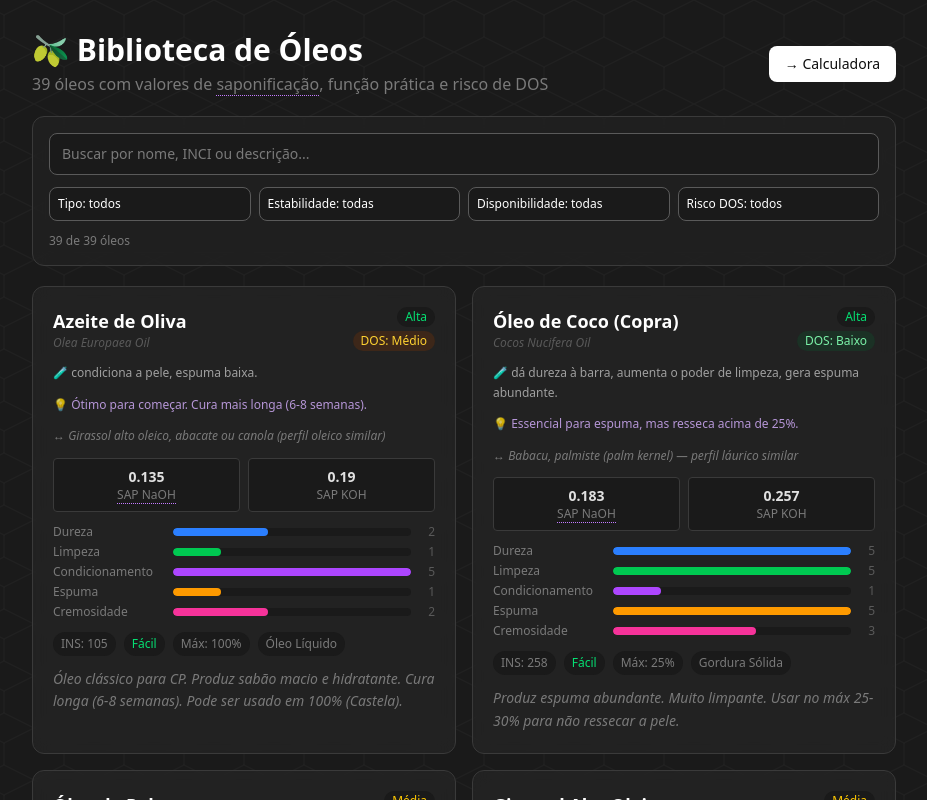
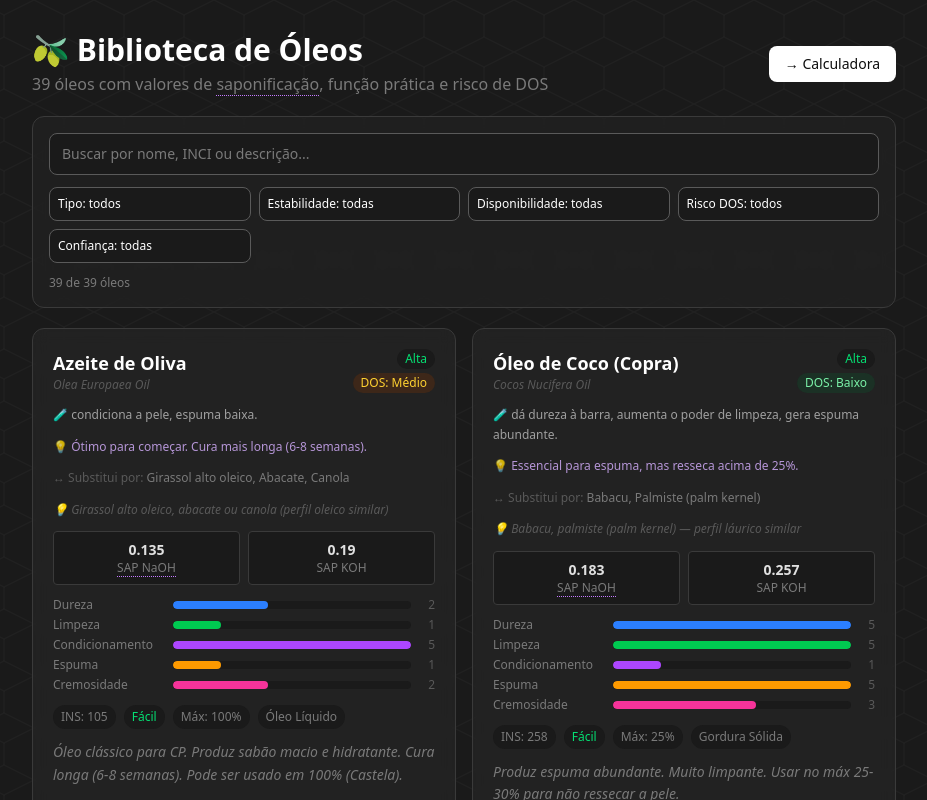
Before and after one commit to PedroAkaki/moonrock-saboaria, a Next.js app: page /oleos in a window 1280 px wide. Shown: the top 800 px of the page, without its empty margins (176-1103 px from the left). Built offline with nearby package versions, Linux system fonts and the light colour scheme.

Commit message:
feat: confidenceLevel + substitutions[] — Biblioteca de Oleos

```diff
--- a/app/oleos/page.tsx
+++ b/app/oleos/page.tsx
@@ -33,16 +33,23 @@ const DOS_LABELS: Record<string, { label: string; color: string }> = {
   alto: { label: "Alto", color: "text-red-300 bg-red-900/30 border-red-700" },
 };
 
-type FilterKey = "type" | "stability" | "availability" | "dosRisk";
+const CONFIDENCE_LABELS: Record<string, string> = {
+  liberado: "Liberado",
+  alerta: "Alerta",
+  bloqueado: "Bloqueado",
+};
+
+type FilterKey = "type" | "stability" | "availability" | "dosRisk" | "confidence";
 
 export default function OleosPage() {
   const oils = oilsData.oils as (typeof oilsData.oils[0] & {
     dosRisk?: string; formulaRole?: string; substitutionNotes?: string;
-    beginnerNote?: string; recommendedUse?: string;
+    beginnerNote?: string; recommendedUse?: string; confidenceLevel?: string;
+    substitutions?: string[];
   })[];
   const [search, setSearch] = useState("");
   const [filters, setFilters] = useState<Record<FilterKey, string>>({
-    type: "", stability: "", availability: "", dosRisk: "",
+    type: "", stability: "", availability: "", dosRisk: "", confidence: "",
   });
 
   const unique = <T,>(arr: T[]): T[] => [...new Set(arr)];
@@ -55,6 +62,7 @@ export default function OleosPage() {
     (a, b) => ["alta", "media", "dificil", "muito-baixa"].indexOf(a) - ["alta", "media", "dificil", "muito-baixa"].indexOf(b)
   );
   const dosOptions = unique(oils.map((o) => o.dosRisk ?? "")).filter(Boolean).sort();
+  const confOptions = unique(oils.map((o) => o.confidenceLevel ?? "")).filter(Boolean).sort();
 
   const filtered = useMemo(() => {
     return oils.filter((o) => {
@@ -72,6 +80,7 @@ export default function OleosPage() {
       if (filters.stability && o.stability !== filters.stability) return false;
       if (filters.availability && o.availability !== filters.availability) return false;
       if (filters.dosRisk && (o.dosRisk ?? "") !== filters.dosRisk) return false;
+      if (filters.confidence && (o.confidenceLevel ?? "") !== filters.confidence) return false;
       return true;
     });
   }, [search, filters, oils]);
@@ -82,7 +91,7 @@ export default function OleosPage() {
 
   const clearAll = () => {
     setSearch("");
-    setFilters({ type: "", stability: "", availability: "", dosRisk: "" });
+    setFilters({ type: "", stability: "", availability: "", dosRisk: "", confidence: "" });
   };
 
   const activeFilters = Object.values(filters).filter(Boolean).length + (search ? 1 : 0);
@@ -142,6 +151,13 @@ export default function OleosPage() {
             <option value="">Risco DOS: todos</option>
             {dosOptions.map((d) => (<option key={d} value={d}>{DOS_LABELS[d]?.label ?? d}</option>))}
           </select>
+
+          {/* Confiança */}
+          <select value={filters.confidence} onChange={(e) => setFilter("confidence", e.target.value)}
+            className="bg-moon-800 border border-moon-500 rounded-lg px-2 py-2 text-xs text-white appearance-none">
+            <option value="">Confiança: todas</option>
+            {confOptions.map((c) => (<option key={c} value={c}>{CONFIDENCE_LABELS[c] ?? c}</option>))}
+          </select>
         </div>
 
         {/* Clear + count */}
@@ -173,6 +189,16 @@ export default function OleosPage() {
                   <p className="text-xs text-moon-500 italic truncate">{oil.inci}</p>
                 </div>
                 <div className="flex flex-col items-end gap-1 shrink-0 ml-2">
+                  {/* Confidence badge */}
+                  {oil.confidenceLevel && oil.confidenceLevel !== "liberado" && (
+                    <span className={`text-xs font-medium px-2 py-0.5 rounded-full ${
+                      oil.confidenceLevel === "alerta"
+                        ? "bg-amber-900/40 text-amber-300 border border-amber-700"
+                        : "bg-red-900/40 text-red-300 border border-red-700"
+                    }`}>
+                      {CONFIDENCE_LABELS[oil.confidenceLevel]}
+                    </span>
+                  )}
                   <span className={`text-xs font-medium px-2 py-0.5 rounded-full ${stabilityColor} bg-moon-800`}>
                     {STABILITY_NAMES[oil.stability] ?? oil.stability}
                   </span>
@@ -191,8 +217,14 @@ export default function OleosPage() {
               )}
 
               {/* Substitutions */}
+              {oil.substitutions && oil.substitutions.length > 0 && (
+                <div className="text-xs text-moon-400 leading-relaxed">
+                  <span className="text-moon-500">↔ Substitui por: </span>
+                  {oil.substitutions.join(", ")}
+                </div>
+              )}
               {oil.substitutionNotes && (
-                <p className="text-xs text-moon-400 italic leading-relaxed">↔ {oil.substitutionNotes}</p>
+                <p className="text-xs text-moon-500 italic leading-relaxed">💡 {oil.substitutionNotes}</p>
               )}
 
               {/* SAP grid */}
--- a/data/oils.json
+++ b/data/oils.json
@@ -30,7 +30,13 @@
       "formulaRole": "condiciona a pele, espuma baixa.",
       "substitutionNotes": "Girassol alto oleico, abacate ou canola (perfil oleico similar)",
       "beginnerNote": "Ótimo para começar. Cura mais longa (6-8 semanas).",
-      "recommendedUse": "Base para sabonetes hidratantes e Castela"
+      "recommendedUse": "Base para sabonetes hidratantes e Castela",
+      "confidenceLevel": "liberado",
+      "substitutions": [
+        "Girassol alto oleico",
+        "Abacate",
+        "Canola"
+      ]
     },
     {
       "id": "coco",
@@ -60,7 +66,12 @@
       "formulaRole": "dá dureza à barra, aumenta o poder de limpeza, gera espuma abundante.",
       "substitutionNotes": "Babacu, palmiste (palm kernel) — perfil láurico similar",
       "beginnerNote": "Essencial para espuma, mas resseca acima de 25%.",
-      "recommendedUse": "Espuma e limpeza em sabonetes corporais"
+      "recommendedUse": "Espuma e limpeza em sabonetes corporais",
+      "confidenceLevel": "liberado",
+      "substitutions": [
+        "Babacu",
+        "Palmiste (palm kernel)"
+      ]
     },
     {
       "id": "palma",
@@ -91,7 +102,14 @@
       "formulaRole": "dá dureza à barra, dá cremosidade à espuma.",
       "substitutionNotes": "Sebo, banha, babacu ou murumuru (perfil palmítico/esteárico)",
       "beginnerNote": "Polêmica ambiental — preferir certificada RSPO.",
-      "recommendedUse": "Dureza e cremosidade em barras"
+      "recommendedUse": "Dureza e cremosidade em barras",
+      "confidenceLevel": "liberado",
+      "substitutions": [
+        "Sebo",
+        "Banha",
+        "Babacu",
+        "Murumuru"
+      ]
     },
     {
       "id": "girassol-alto-oleico",
@@ -121,7 +139,12 @@
       "formulaRole": "deixa o sabão macio, condiciona a pele.",
       "substitutionNotes": "Azeite ou canola",
       "beginnerNote": "",
-      "recommendedUse": "Formulação geral em saboaria"
+      "recommendedUse": "Formulação geral em saboaria",
+      "confidenceLevel": "liberado",
+      "substitutions": [
+        "Azeite",
+        "Canola"
+      ]
     },
     {
       "id": "karite",
@@ -152,7 +175,12 @@
       "formulaRole": "condiciona a pele, dá cremosidade à espuma.",
       "substitutionNotes": "Cacau ou cupuaçu (manteigas emolientes com perfil esteárico/oleico)",
       "beginnerNote": "Emoliente excelente. Derreter antes de misturar.",
-      "recommendedUse": "Peles sensíveis e receitas superhidratantes"
+      "recommendedUse": "Peles sensíveis e receitas superhidratantes",
+      "confidenceLevel": "liberado",
+      "substitutions": [
+        "Cacau",
+        "Cupuaçu"
+      ]
     },
     {
       "id": "cacau",
@@ -183,7 +211,12 @@
       "formulaRole": "dá dureza à barra, condiciona a pele, dá cremosidade à espuma.",
       "substitutionNotes": "Karité ou cupuaçu",
       "beginnerNote": "Dá dureza. Não passar de 15% ou deixa o sabão quebradiço.",
-      "recommendedUse": "Barras duras com toque de chocolate"
+      "recommendedUse": "Barras duras com toque de chocolate",
+      "confidenceLevel": "liberado",
+      "substitutions": [
+        "Karité",
+        "Cupuaçu"
+      ]
     },
     {
       "id": "mamona",
@@ -213,7 +246,9 @@
       "formulaRole": "deixa o sabão macio, condiciona a pele, gera espuma abundante, dá cremosidade à espuma.",
       "substitutionNotes": "Não há substituto direto — único óleo com ácido ricinoleico",
       "beginnerNote": "Acelera o traço. Adicionar por último na receita.",
-      "recommendedUse": "Espuma cremosa e condicionamento"
+      "recommendedUse": "Espuma cremosa e condicionamento",
+      "confidenceLevel": "liberado",
+      "substitutions": []
     },
     {
       "id": "soja",
@@ -243,7 +278,13 @@
       "formulaRole": "deixa o sabão macio, espuma baixa.",
       "substitutionNotes": "Canola, girassol regular ou milho (perfil linoleico, mesmo cuidado com DOS)",
       "beginnerNote": "Barato, mas risco alto de DOS. Usar com antioxidante.",
-      "recommendedUse": "Formulação geral em saboaria"
+      "recommendedUse": "Formulação geral em saboaria",
+      "confidenceLevel": "liberado",
+      "substitutions": [
+        "Canola",
+        "Girassol regular",
+        "Milho"
+      ]
     },
     {
       "id": "girassol-regular",
@@ -273,7 +314,12 @@
       "formulaRole": "deixa o sabão macio, espuma baixa.",
       "substitutionNotes": "Soja ou milho — todos têm risco de DOS",
       "beginnerNote": "",
-      "recommendedUse": "Formulação geral em saboaria"
+      "recommendedUse": "Formulação geral em saboaria",
+      "confidenceLevel": "liberado",
+      "substitutions": [
+        "Soja",
+        "Milho"
+      ]
     },
     {
       "id": "milho",
@@ -303,7 +349,12 @@
       "formulaRole": "deixa o sabão macio, espuma baixa.",
       "substitutionNotes": "Soja ou girassol regular",
       "beginnerNote": "",
-      "recommendedUse": "Formulação geral em saboaria"
+      "recommendedUse": "Formulação geral em saboaria",
+      "confidenceLevel": "liberado",
+      "substitutions": [
+        "Soja",
+        "Girassol regular"
+      ]
     },
     {
       "id": "canola",
@@ -334,7 +385,12 @@
       "formulaRole": "deixa o sabão macio, condiciona a pele.",
       "substitutionNotes": "Girassol alto oleico ou azeite",
       "beginnerNote": "",
-      "recommendedUse": "Formulação geral em saboaria"
+      "recommendedUse": "Formulação geral em saboaria",
+      "confidenceLevel": "liberado",
+      "substitutions": [
+        "Girassol alto oleico",
+        "Azeite"
+      ]
     },
     {
       "id": "linhaca",
@@ -364,7 +420,9 @@
       "formulaRole": "deixa o sabão macio, espuma baixa.",
       "substitutionNotes": "Não há substituto — usar no máximo 5% com antioxidantes",
       "beginnerNote": "Muito instável. Nunca usar acima de 5%.",
-      "recommendedUse": "Formulação geral em saboaria"
+      "recommendedUse": "Formulação geral em saboaria",
+      "confidenceLevel": "liberado",
+      "substitutions": []
     },
     {
       "id": "gergelim",
@@ -395,7 +453,12 @@
       "formulaRole": "deixa o sabão macio, condiciona a pele.",
       "substitutionNotes": "Amêndoas doces ou abacate",
       "beginnerNote": "",
-      "recommendedUse": "Formulação geral em saboaria"
+      "recommendedUse": "Formulação geral em saboaria",
+      "confidenceLevel": "liberado",
+      "substitutions": [
+        "Amêndoas doces",
+        "Abacate"
+      ]
     },
     {
       "id": "amendoas",
@@ -426,7 +489,12 @@
       "formulaRole": "condiciona a pele.",
       "substitutionNotes": "Gergelim ou abacate",
       "beginnerNote": "",
-      "recommendedUse": "Formulação geral em saboaria"
+      "recommendedUse": "Formulação geral em saboaria",
+      "confidenceLevel": "liberado",
+      "substitutions": [
+        "Gergelim",
+        "Abacate"
+      ]
     },
     {
       "id": "abacate",
@@ -457,7 +525,12 @@
       "formulaRole": "condiciona a pele.",
       "substitutionNotes": "Amêndoas doces ou azeite",
       "beginnerNote": "",
-      "recommendedUse": "Formulação geral em saboaria"
+      "recommendedUse": "Formulação geral em saboaria",
+      "confidenceLevel": "liberado",
+      "substitutions": [
+        "Amêndoas doces",
+        "Azeite"
+      ]
     },
     {
       "id": "jojoba",
@@ -485,7 +558,9 @@
       "formulaRole": "deixa o sabão macio, condiciona a pele, espuma baixa.",
       "substitutionNotes": "Não há substituto direto — usar como aditivo, não óleo base",
       "beginnerNote": "Não saponifica de fato (é cera). Usar como aditivo pós-traço.",
-      "recommendedUse": "Formulação geral em saboaria"
+      "recommendedUse": "Formulação geral em saboaria",
+      "confidenceLevel": "liberado",
+      "substitutions": []
     },
     {
       "id": "babassu",
@@ -515,7 +590,12 @@
       "formulaRole": "dá dureza à barra, aumenta o poder de limpeza, gera espuma abundante, dá cremosidade à espuma.",
       "substitutionNotes": "Consultar biblioteca para alternativas",
       "beginnerNote": "",
-      "recommendedUse": "Formulação geral em saboaria"
+      "recommendedUse": "Formulação geral em saboaria",
+      "confidenceLevel": "liberado",
+      "substitutions": [
+        "Coco",
+        "Palmiste"
+      ]
     },
     {
       "id": "buriti",
@@ -545,7 +625,9 @@
       "formulaRole": "condiciona a pele.",
       "substitutionNotes": "Consultar biblioteca para alternativas",
       "beginnerNote": "",
-      "recommendedUse": "Formulação geral em saboaria"
+      "recommendedUse": "Formulação geral em saboaria",
+      "confidenceLevel": "liberado",
+      "substitutions": []
     },
     {
       "id": "ucuuba",
@@ -575,7 +657,9 @@
       "formulaRole": "dá dureza à barra.",
       "substitutionNotes": "Consultar biblioteca para alternativas",
       "beginnerNote": "",
-      "recommendedUse": "Formulação geral em saboaria"
+      "recommendedUse": "Formulação geral em saboaria",
+      "confidenceLevel": "liberado",
+      "substitutions": []
     },
     {
       "id": "andiroba",
@@ -606,7 +690,9 @@
       "formulaRole": "condiciona a pele.",
       "substitutionNotes": "Consultar biblioteca para alternativas",
       "beginnerNote": "",
-      "recommendedUse": "Formulação geral em saboaria"
+      "recommendedUse": "Formulação geral em saboaria",
+      "confidenceLevel": "alerta",
+      "substitutions": []
     },
     {
       "id": "copaiba",
@@ -634,7 +720,9 @@
       "formulaRole": "condiciona a pele, espuma baixa.",
       "substitutionNotes": "Consultar biblioteca para alternativas",
       "beginnerNote": "",
-      "recommendedUse": "Formulação geral em saboaria"
+      "recommendedUse": "Formulação geral em saboaria",
+      "confidenceLevel": "alerta",
+      "substitutions": []
     },
     {
       "id": "pracaxi",
@@ -664,7 +752,9 @@
       "formulaRole": "condiciona a pele.",
       "substitutionNotes": "Consultar biblioteca para alternativas",
       "beginnerNote": "",
-      "recommendedUse": "Formulação geral em saboaria"
+      "recommendedUse": "Formulação geral em saboaria",
+      "confidenceLevel": "alerta",
+      "substitutions": []
     },
     {
       "id": "tucuma",
@@ -694,7 +784,12 @@
       "formulaRole": "dá dureza à barra, dá cremosidade à espuma.",
       "substitutionNotes": "Consultar biblioteca para alternativas",
       "beginnerNote": "",
-      "recommendedUse": "Formulação geral em saboaria"
+      "recommendedUse": "Formulação geral em saboaria",
+      "confidenceLevel": "liberado",
+      "substitutions": [
+        "Murumuru",
+        "Cupuaçu"
+      ]
     },
     {
       "id": "murumuru",
@@ -724,7 +819,12 @@
       "formulaRole": "condiciona a pele.",
       "substitutionNotes": "Consultar biblioteca para alternativas",
       "beginnerNote": "",
-      "recommendedUse": "Formulação geral em saboaria"
+      "recommendedUse": "Formulação geral em saboaria",
+      "confidenceLevel": "liberado",
+      "substitutions": [
+        "Tucuma",
+        "Cupuaçu"
+      ]
     },
     {
       "id": "cupuacu",
@@ -754,7 +854,12 @@
       "formulaRole": "condiciona a pele, dá cremosidade à espuma.",
       "substitutionNotes": "Consultar biblioteca para alternativas",
       "beginnerNote": "",
-      "recommendedUse": "Formulação geral em saboaria"
+      "recommendedUse": "Formulação geral em saboaria",
+      "confidenceLevel": "liberado",
+      "substitutions": [
+        "Karité",
+        "Cacau"
+      ]
     },
     {
       "id": "manga",
@@ -784,7 +889,12 @@
       "formulaRole": "condiciona a pele, dá cremosidade à espuma.",
       "substitutionNotes": "Consultar biblioteca para alternativas",
       "beginnerNote": "",
-      "recommendedUse": "Formulação geral em saboaria"
+      "recommendedUse": "Formulação geral em saboaria",
+      "confidenceLevel": "liberado",
+      "substitutions": [
+        "Karité",
+        "Cupuaçu"
+      ]
     },
     {
       "id": "pataua",
@@ -814,7 +924,9 @@
       "formulaRole": "condiciona a pele.",
       "substitutionNotes": "Consultar biblioteca para alternativas",
       "beginnerNote": "",
-      "recommendedUse": "Formulação geral em saboaria"
+      "recommendedUse": "Formulação geral em saboaria",
+      "confidenceLevel": "alerta",
+      "substitutions": []
     },
     {
       "id": "sebo",
@@ -845,7 +957,12 @@
       "formulaRole": "dá dureza à barra.",
       "substitutionNotes": "Consultar biblioteca para alternativas",
       "beginnerNote": "",
-      "recommendedUse": "Formulação geral em saboaria"
+      "recommendedUse": "Formulação geral em saboaria",
+      "confidenceLevel": "liberado",
+      "substitutions": [
+        "Banha",
+        "Palma"
+      ]
     },
     {
       "id": "banha",
@@ -876,7 +993,12 @@
       "formulaRole": "dá dureza à barra, condiciona a pele.",
       "substitutionNotes": "Consultar biblioteca para alternativas",
       "beginnerNote": "",
-      "recommendedUse": "Formulação geral em saboaria"
+      "recommendedUse": "Formulação geral em saboaria",
+      "confidenceLevel": "liberado",
+      "substitutions": [
+        "Sebo",
+        "Palma"
+      ]
     },
     {
       "id": "dende",
@@ -907,7 +1029,11 @@
       "formulaRole": "dá dureza à barra.",
       "substitutionNotes": "Consultar biblioteca para alternativas",
       "beginnerNote": "",
-      "recommendedUse": "Formulação geral em saboaria"
+      "recommendedUse": "Formulação geral em saboaria",
+      "confidenceLevel": "liberado",
+      "substitutions": [
+        "Palma (perfil similar)"
+      ]
     },
     {
       "id": "argan",
@@ -938,7 +1064,9 @@
       "formulaRole": "deixa o sabão macio, condiciona a pele.",
       "substitutionNotes": "Consultar biblioteca para alternativas",
       "beginnerNote": "",
-      "recommendedUse": "Formulação geral em saboaria"
+      "recommendedUse": "Formulação geral em saboaria",
+      "confidenceLevel": "liberado",
+      "substitutions": []
     },
     {
       "id": "rosa-mosqueta",
@@ -968,7 +1096,9 @@
       "formulaRole": "deixa o sabão macio, condiciona a pele, espuma baixa.",
       "substitutionNotes": "Consultar biblioteca para alternativas",
       "beginnerNote": "",
-      "recommendedUse": "Formulação geral em saboaria"
+      "recommendedUse": "Formulação geral em saboaria",
+      "confidenceLevel": "liberado",
+      "substitutions": []
     },
     {
       "id": "semente-uva",
@@ -998,7 +1128,12 @@
       "formulaRole": "deixa o sabão macio, espuma baixa.",
       "substitutionNotes": "Consultar biblioteca para alternativas",
       "beginnerNote": "",
-      "recommendedUse": "Formulação geral em saboaria"
+      "recommendedUse": "Formulação geral em saboaria",
+      "confidenceLevel": "liberado",
+      "substitutions": [
+        "Girassol regular",
+        "Soja"
+      ]
     },
     {
       "id": "maracuja",
@@ -1028,7 +1163,9 @@
       "formulaRole": "deixa o sabão macio, espuma baixa.",
       "substitutionNotes": "Consultar biblioteca para alternativas",
       "beginnerNote": "",
-      "recommendedUse": "Formulação geral em saboaria"
+      "recommendedUse": "Formulação geral em saboaria",
+      "confidenceLevel": "liberado",
+      "substitutions": []
     },
     {
       "id": "castanha-para",
@@ -1059,7 +1196,12 @@
       "formulaRole": "condiciona a pele.",
       "substitutionNotes": "Consultar biblioteca para alternativas",
       "beginnerNote": "",
-      "recommendedUse": "Formulação geral em saboaria"
+      "recommendedUse": "Formulação geral em saboaria",
+      "confidenceLevel": "liberado",
+      "substitutions": [
+        "Cacau",
+        "Karité"
+      ]
     },
     {
       "id": "neem",
@@ -1087,7 +1229,9 @@
       "formulaRole": "condiciona a pele.",
       "substitutionNotes": "Consultar biblioteca para alternativas",
       "beginnerNote": "",
-      "recommendedUse": "Formulação geral em saboaria"
+      "recommendedUse": "Formulação geral em saboaria",
+      "confidenceLevel": "liberado",
+      "substitutions": []
     },
     {
       "id": "canhamo",
@@ -1117,7 +1261,11 @@
       "formulaRole": "deixa o sabão macio, condiciona a pele, espuma baixa.",
       "substitutionNotes": "Consultar biblioteca para alternativas",
       "beginnerNote": "",
-      "recommendedUse": "Formulação geral em saboaria"
+      "recommendedUse": "Formulação geral em saboaria",
+      "confidenceLevel": "liberado",
+      "substitutions": [
+        "Linhaça (perfil similar, mesma instabilidade)"
+      ]
     },
     {
       "id": "pequi",
@@ -1147,7 +1295,9 @@
       "formulaRole": "condiciona a pele.",
       "substitutionNotes": "Consultar biblioteca para alternativas",
       "beginnerNote": "",
-      "recommendedUse": "Formulação geral em saboaria"
+      "recommendedUse": "Formulação geral em saboaria",
+      "confidenceLevel": "liberado",
+      "substitutions": []
     },
     {
       "id": "palmiste",
@@ -1175,7 +1325,12 @@
       "formulaRole": "dá dureza à barra, aumenta o poder de limpeza, gera espuma abundante.",
       "substitutionNotes": "Consultar biblioteca para alternativas",
       "beginnerNote": "",
-      "recommendedUse": "Formulação geral em saboaria"
+      "recommendedUse": "Formulação geral em saboaria",
+      "confidenceLevel": "liberado",
+      "substitutions": [
+        "Coco",
+        "Babacu"
+      ]
     }
   ]
 }
--- a/lib/soap/oils.ts
+++ b/lib/soap/oils.ts
@@ -26,10 +26,14 @@ export interface Oil {
   notes: string;
   /** Função prática do óleo na fórmula (ex: "Dá dureza e cremosidade") */
   formulaRole?: string;
-  /** Substituições possíveis (ex: "Pode substituir palma por sebo ou banha") */
-  substitutionNotes?: string;
   /** Risco de DOS derivado do iodine + stability */
   dosRisk?: "baixo" | "medio" | "alto";
+  /** Nível de confiança do óleo para uso (classificação da Deep Research) */
+  confidenceLevel?: "liberado" | "alerta" | "bloqueado";
+  /** Array de substituições possíveis */
+  substitutions?: string[];
+  /** Nota explicativa sobre substituições */
+  substitutionNotes?: string;
   /** Nota para iniciante sobre uso */
   beginnerNote?: string;
   /** Uso recomendado resumido */
```
Also changed, not shown: 1 other file (tests, documents, lock files or other folders).
